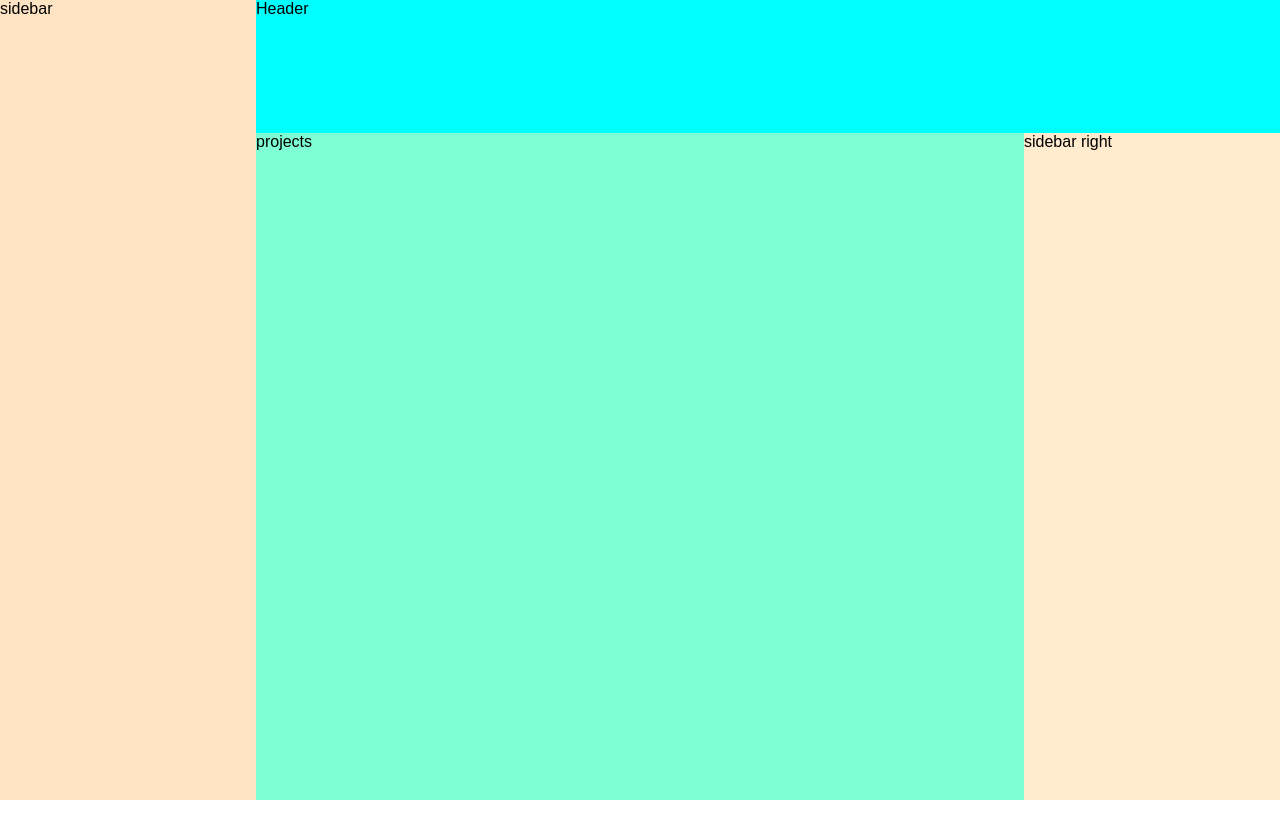
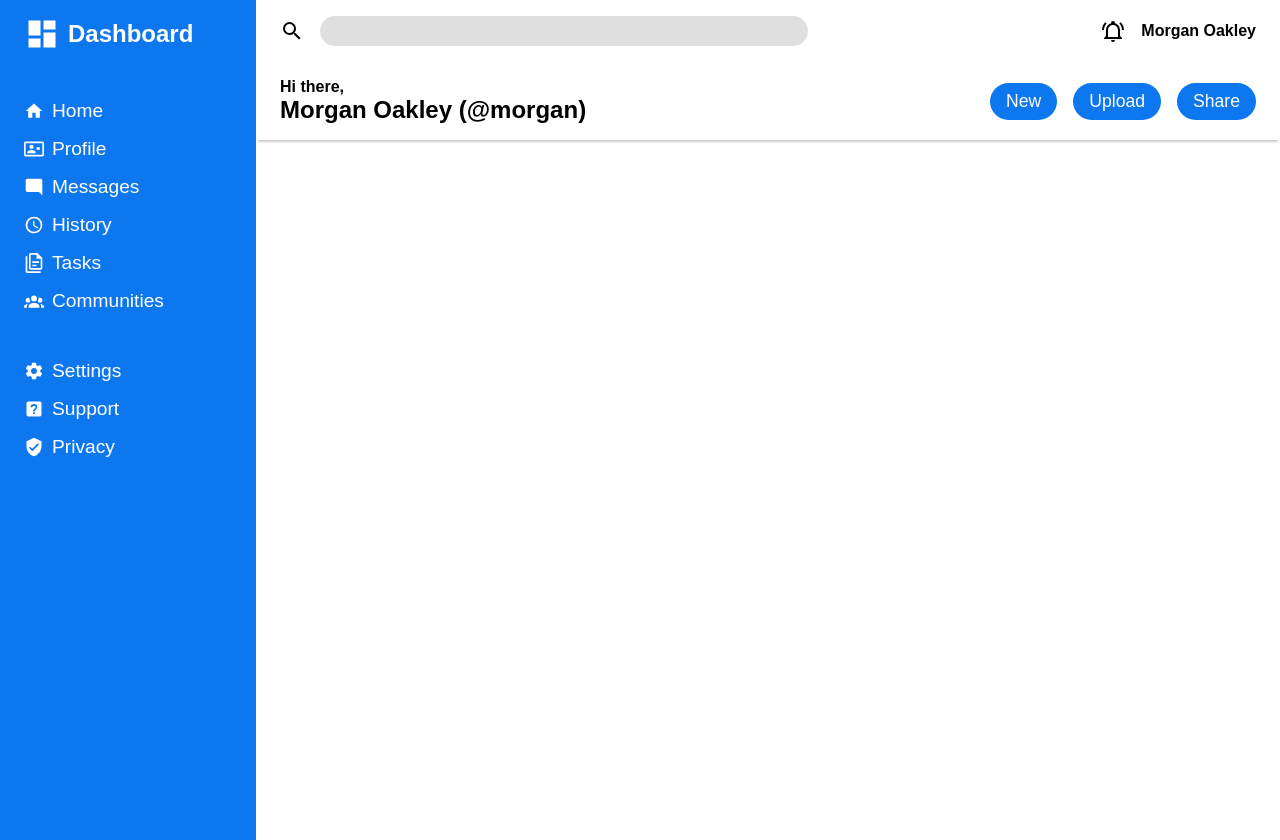
Before and after one commit to Central3/admin-dashboard, a plain HTML site: page index.html in a window 1280 px wide. Before the commit the page ends 800 px from the top, so only its background shows below. Drawn offline with Linux system fonts and the light colour scheme.

Commit message:
Add icons design sidebar and header

```diff
--- a/index.html
+++ b/index.html
@@ -11,16 +11,41 @@
 <body>
     <div class="container">
         <header class="container__header">
-            Header
+            <div class="search">
+                <img src="assets/magnify.svg" alt="Search icon" id="search-icon">
+                <input class="search-bar" type="search">
+                <img src="assets/bell-ring-outline.svg" alt="Bell icon" id="bell-icon">
+                <p class="user-name">Morgan Oakley</p>
+            </div>
+            <div class="user-info">
+                <div class="greeting">
+                    <p>Hi there,</p>
+                    <h2>Morgan Oakley (@morgan)</h2>
+                </div>
+                <button class="primary-btn">New</button>
+                <button class="primary-btn">Upload</button>
+                <button class="primary-btn">Share</button>
+            </div>
         </header>
         <aside class="container__sidebar">
-            sidebar
+            <h2><img id="logo" src="assets/view-dashboard.svg" alt="">Dashboard</h2>
+            <ul class="menu-1">
+                <li><img src="assets/home.svg" alt="">Home</li>
+                <li><img src="assets/smart-card-outline.svg" alt="profile">Profile</li>
+                <li><img src="assets/message-reply.svg" alt="">Messages</li>
+                <li><img src="assets/clock-outline.svg" alt="">History</li>
+                <li><img src="assets/file-document-multiple-outline.svg" alt="">Tasks</li>
+                <li><img src="assets/account-group.svg" alt="">Communities</li>
+            </ul>
+            <ul class="menu-2">
+                <li><img src="assets/cog.svg" alt="">Settings</li>
+                <li><img src="assets/help-box.svg" alt="">Support</li>
+                <li><img src="assets/shield-check.svg" alt="">Privacy</li>
+            </ul>
         </aside>
         <main class="container__projects">
-            projects
         </main>
         <aside class="container__sidebar--right">
-            sidebar right
         </aside>
     </div>
 </body>
--- a/style.css
+++ b/style.css
@@ -13,32 +13,128 @@ body {
     font-family: sans-serif;
 }
 
+:root {
+    --primary: #0d77f0;
+}
+
 /* grid container */
 .container {
     display: grid;
     grid-template-columns: 1fr 3fr 1fr;
     grid-template-rows: 1fr 5fr;
-    height: 100vh;
 }
 
 /* Header */
 .container__header {
-    background-color: aqua;
     grid-column: 2/4;
+    padding: 16px 24px;
+    box-shadow: 0 4px 2px -2px #00000033;
+}
+
+.search {
+    display: flex;
+    align-items: center;
+}
+
+.search-bar {
+    border-radius: 16px;
+    padding: 4px 16px;
+    background-color: #dfdfdf;
+    border: none;
+    font-size: 1.2rem;
+    margin-right: auto;
+    width: 50%;
+}
+
+.search-bar:focus {
+    outline: none;
+}
+
+#search-icon,
+#bell-icon {
+    width: 24px;
+    height: 24px;
+    margin-right: 16px;
+}
+
+.user-name {
+    font-weight: bold;
+}
+
+.greeting p {
+    font-weight: bold;
+}
+
+.user-info {
+    display: flex;
+    align-items: center;
+    margin-top: 32px;
+    gap: 16px;
+}
+
+.primary-btn {
+    border-radius: 24px;
+    background-color: var(--primary);
+    padding: 8px 16px;
+    color: #fff;
+    border: none;
+    font-size: 1.1rem;
+}
+
+.greeting {
+    margin-right: auto;
 }
 
 /* Sidebar */
 .container__sidebar {
-    background-color: bisque;
+    background-color: var(--primary);
+    color: #fff;
     grid-row: 1/3;
+    padding: 16px 24px;
+}
+
+.container__sidebar ul {
+    list-style: none;
+    padding: 0;
+    font-size: 1.2rem;
+}
+
+.menu-1 {
+    margin: 48px 0;
+}
+
+.menu-1 li,
+.menu-2 li {
+    margin: 16px 0;
+    display: flex;
+    align-items: center;
+}
+
+.menu-1 img,
+.menu-2 img,
+.container__sidebar #logo {
+    filter: invert(100%);
+    width: 20px;
+    height: 20px;
+    margin-right: 8px;
+}
+
+.container__sidebar #logo {
+    width: 36px;
+    height: 36px;
+}
+
+.container__sidebar h2 {
+    display: flex;
+    align-items: center;
 }
 
 /* Projects */
 .container__projects {
-    background-color: aquamarine;
+    /* background-color: aquamarine; */
 }
 
 /* right sidebar */
 .container__sidebar--right {
-    background-color: blanchedalmond;
+    /* background-color: blanchedalmond; */
 }
```
Also changed, not shown: assets/account-group.svg (added), assets/bell-ring-outline.svg (added), assets/clock-outline.svg (added), assets/cog.svg (added), assets/file-document-multiple-outline.svg (added), assets/help-box.svg (added), assets/home.svg (added), assets/magnify.svg (added), assets/message-reply.svg (added), assets/shield-check.svg (added), assets/smart-card-outline.svg (added), assets/view-dashboard.svg (added).
